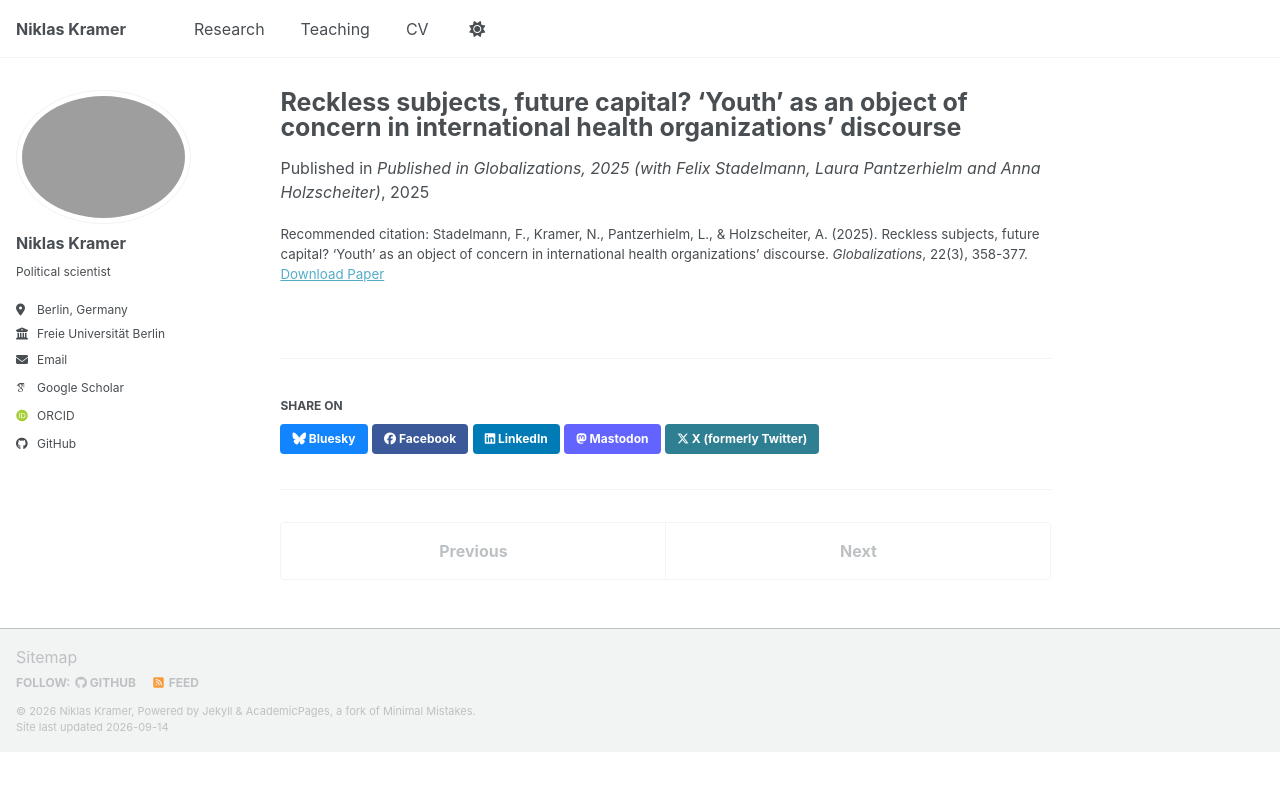
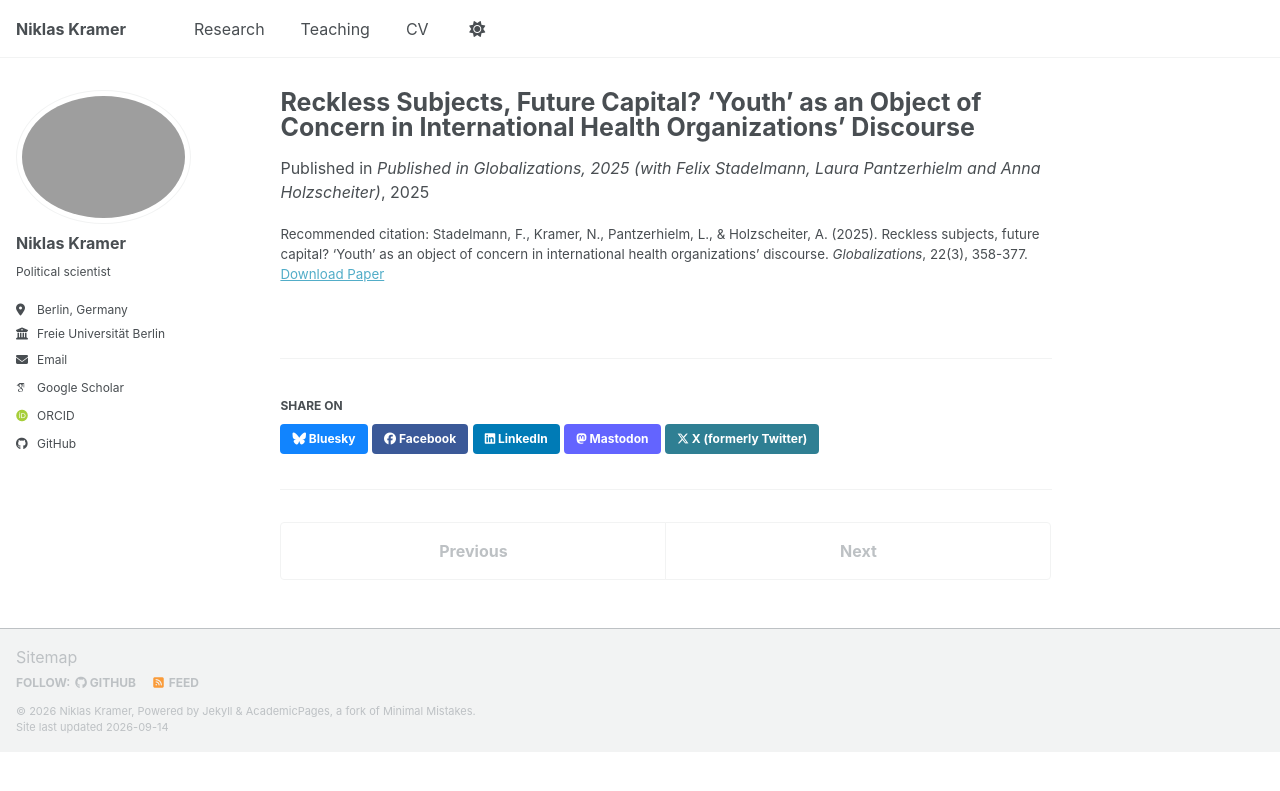
Before and after one commit to nik-kramer/nik-kramer.github.io, a Jekyll site: the page built from _publications/Stadelmann_et_al_2025.md, in a window 1280 px wide. Shown: the top 791 px of the page. Built offline with Jekyll 4.4.1, drawn with Linux system fonts in a browser that asks for light colours; some web fonts are replaced; a script bundle is joined from its source files by our own code; library files that are not in the unit come from our copies.

```diff
--- a/_publications/Stadelmann_et_al_2025.md
+++ b/_publications/Stadelmann_et_al_2025.md
@@ -1,5 +1,5 @@
 ---
-title: "Reckless subjects, future capital? ‘Youth’ as an object of concern in international health organizations’ discourse"
+title: "Reckless Subjects, Future Capital? ‘Youth’ as an Object of Concern in International Health Organizations’ Discourse"
 collection: publications
 category: articles
 permalink: /publication/Stadelmann_et_al_2025
```
